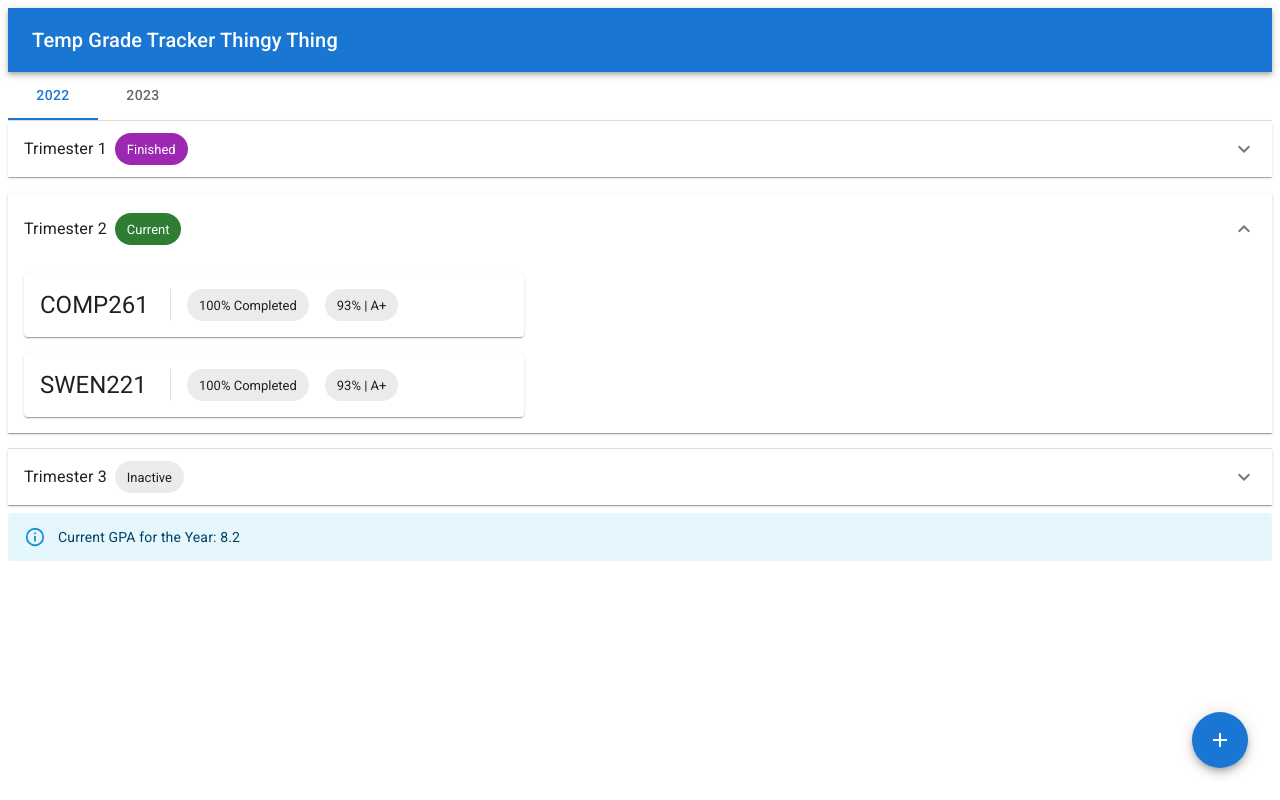
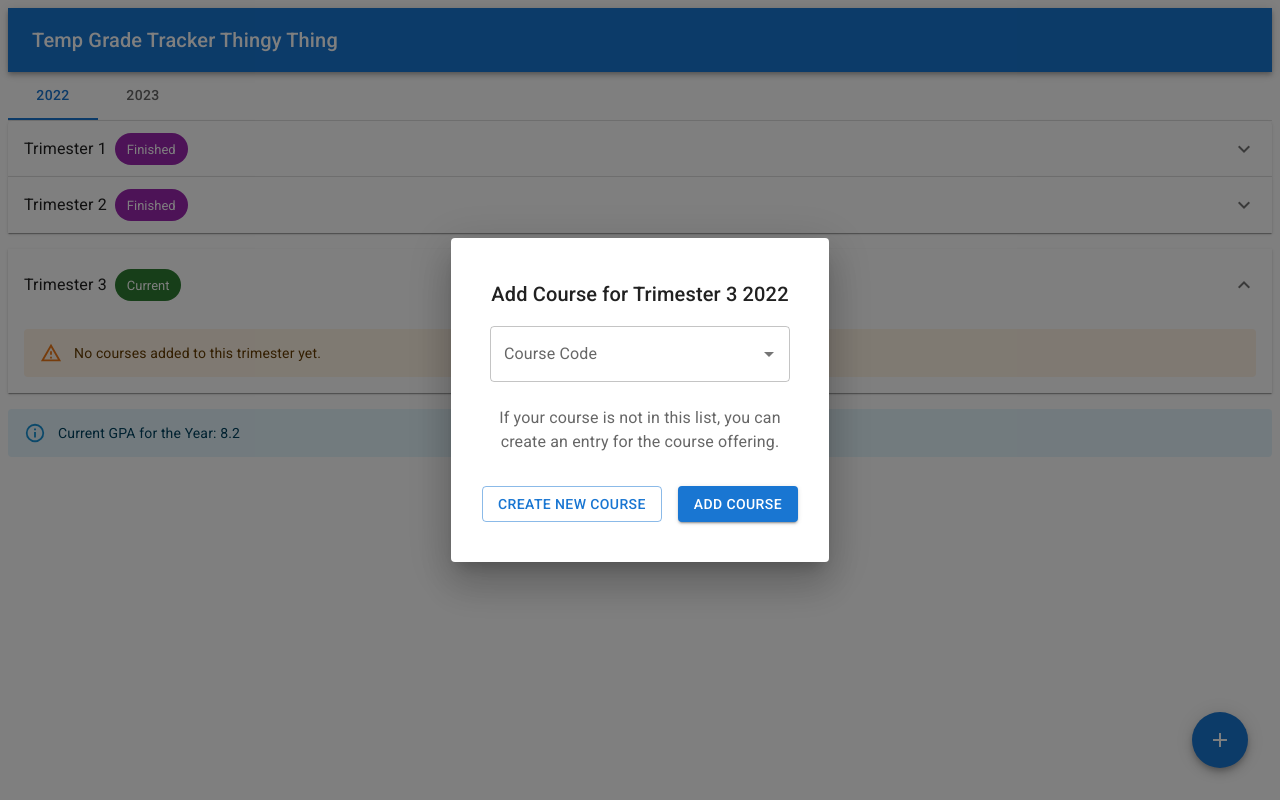
Before and after one commit to Twenty-Three-Fifty-Nine/grade-tracker, a React (Create React App) app in the folder client/: page / in a window 1280 px wide. Both pictures are taken after a click on the button "add". Built offline with nearby package versions, Linux system fonts and the light colour scheme.

Commit message:
Implemented menu for adding a course

```diff
--- /dev/null
+++ b/client/src/AddCourseDialog.jsx
@@ -0,0 +1,38 @@
+import React from 'react';
+import { Autocomplete, Button, Dialog, DialogContentText, DialogTitle, Stack, TextField } from '@mui/material';
+
+const AddCourseDialog = (props) => {
+    const { onClose, open, activeTri } = props;
+
+    const [courseCode, setCourseCode] = React.useState(null);
+
+    const handleClose = () => {
+        onClose(false, null);
+    };
+
+    const handleAddCourse = () => {
+        onClose(false, courseCode);
+    }
+
+    const handleNewCourse = () => {
+        onClose(true, null);
+    }
+
+    return (
+      <Dialog onClose={handleClose} open={open} >
+        <DialogTitle sx={{ textAlign:"center", padding: 5, paddingBottom: 2 }}>Add Course for Trimester {activeTri.tri} {activeTri.year}</DialogTitle>
+        <Autocomplete options={["COMP261", "EEEN202", "NWEN241", "SWEN221"]} sx={{ width: 300, margin: "auto", paddingBottom: 2 }}
+         renderInput={(params) => <TextField {...params} label="Course Code" />}
+         value={courseCode} onChange={(event, newValue) => { setCourseCode(newValue); }} />
+        <DialogContentText sx={{ margin:"auto", maxWidth: 300, textAlign:"center", paddingTop: 1, paddingBottom: 3}}>
+            If your course is not in this list, you can create an entry for the course offering.
+        </DialogContentText>
+        <Stack spacing={2} direction="row" sx={{ margin:"auto", paddingTop: 1, paddingBottom: 5 }}>
+            <Button onClick={handleNewCourse} variant="outlined">Create New Course</Button>
+            <Button onClick={handleAddCourse} variant="contained">Add Course</Button>
+        </Stack>
+      </Dialog>
+    );
+}
+
+export default AddCourseDialog;
--- a/client/src/CourseOverview.jsx
+++ b/client/src/CourseOverview.jsx
@@ -2,7 +2,6 @@ import React from 'react';
 import { Card, CardActionArea, CardContent, Chip, Divider, Typography } from '@mui/material';
 
 const CourseOverview = ({courseInfo}) => {
-    console.log(courseInfo);
     return (
         <Card sx={{maxWidth: 500}}>
             <CardActionArea>
@@ -11,7 +10,7 @@ const CourseOverview = ({courseInfo}) => {
                         {courseInfo.code}
                     </Typography>
                     <Divider orientation="vertical" flexItem />
-                    <Chip label="100% Completed" sx={{marginRight: 2, marginLeft: 2}} />
+                    <Chip label={courseInfo.getCourseCompletion() * 100 + "% Completed"} sx={{marginRight: 2, marginLeft: 2}} />
                     <Chip label="93% | A+" sx={{marginRight: 2}} />
                 </CardContent>
             </CardActionArea>
--- a/client/src/GradesOverview.jsx
+++ b/client/src/GradesOverview.jsx
@@ -1,6 +1,7 @@
 import React from 'react';
 import { Alert, Box, Fab, Icon, Tab, Tabs } from '@mui/material';
 import YearOverview from './YearOverview';
+import AddCourseDialog from './AddCourseDialog';
 
 class Course {
     constructor(code, names, weights, deadlines, grades) {
@@ -10,22 +11,41 @@ class Course {
         this.deadlines = deadlines;
         this.grades = grades;
     }
+
+    getCourseCompletion() {
+        let finished = 0;
+        this.grades.forEach(grade => {
+            if(grade) finished++;
+        });
+        return finished / this.grades.length;
+    }
 }
 
 const GradesOverview = () => {
     const baseYear = 2022;
-    const activeTri = {year: 2022, tri: 2};
+    const activeTri = {year: 2022, tri: 3};
 
-    const [value, setValue] = React.useState(0);
+    const [selectedYear, setYear] = React.useState(0);
+    const [addCourseOpen, setAddCourseOpen] = React.useState(false);
 
-    const handleChange = (event, newValue) => {
-      setValue(newValue);
+    const handleChangedYear = (event, newValue) => {
+        setYear(newValue);
+    };
+
+    const handleOpenAddCourse = () => {
+        setAddCourseOpen(true);
+    };
+
+    const handleCloseAddCourse = (newCourse, courseCode) => {
+        setAddCourseOpen(false);
+        if(newCourse) console.log("Creating New Course");
+        else if(courseCode) console.log(courseCode);
     };
 
     const getSessionData = () => {
         return {
             userData: {email: "az.asfari@gmail.com", displayName: "Abdulrahman Asfari"},
-            timeInfo: {activeTri, selectedYear: baseYear + value},
+            timeInfo: {activeTri, selectedYear: baseYear + selectedYear},
             courses: [
                 [EEEN202, NWEN241],
                 [COMP261, SWEN221],
@@ -35,29 +55,30 @@ const GradesOverview = () => {
     }
 
     //TEMP THINGS!!!!
-    const EEEN202 = new Course("EEEN202", ["A1", "A2", "T1", "A3"], [20.00, 25.00, 50.00, 5.00], [90.00, 87.00, 85.00, 98.00], [new Date('December 17, 1995 03:24:00'), new Date('December 17, 1995 03:24:00'), new Date('December 17, 1995 03:24:00'), new Date('December 17, 1995 03:24:00')]);
-    const NWEN241 = new Course("NWEN241", ["A1", "A2", "T1", "A3"], [20.00, 25.00, 50.00, 5.00], [90.00, 87.00, 85.00, 98.00], [new Date('December 17, 1995 03:24:00'), new Date('December 17, 1995 03:24:00'), new Date('December 17, 1995 03:24:00'), new Date('December 17, 1995 03:24:00')]);
-    const COMP261 = new Course("COMP261", ["A1", "A2", "T1", "A3"], [20.00, 25.00, 50.00, 5.00], [90.00, 87.00, 85.00, 98.00], [new Date('December 17, 1995 03:24:00'), new Date('December 17, 1995 03:24:00'), new Date('December 17, 1995 03:24:00'), new Date('December 17, 1995 03:24:00')]);
-    const SWEN221 = new Course("SWEN221", ["A1", "A2", "T1", "A3"], [20.00, 25.00, 50.00, 5.00], [90.00, 87.00, 85.00, 98.00], [new Date('December 17, 1995 03:24:00'), new Date('December 17, 1995 03:24:00'), new Date('December 17, 1995 03:24:00'), new Date('December 17, 1995 03:24:00')]);
+    const EEEN202 = new Course("EEEN202", ["A1", "A2", "T1", "A3"], [20.00, 25.00, 50.00, 5.00], [new Date('December 17, 1995 03:24:00'), new Date('December 17, 1995 03:24:00'), new Date('December 17, 1995 03:24:00'), new Date('December 17, 1995 03:24:00')], [90.00, 87.00, 85.00, 98.00]);
+    const NWEN241 = new Course("NWEN241", ["A1", "A2", "T1", "A3"], [20.00, 25.00, 50.00, 5.00], [new Date('December 17, 1995 03:24:00'), new Date('December 17, 1995 03:24:00'), new Date('December 17, 1995 03:24:00'), new Date('December 17, 1995 03:24:00')], [90.00, 87.00, null, 98.00]);
+    const COMP261 = new Course("COMP261", ["A1", "A2", "T1", "A3"], [20.00, 25.00, 50.00, 5.00], [new Date('December 17, 1995 03:24:00'), new Date('December 17, 1995 03:24:00'), new Date('December 17, 1995 03:24:00'), new Date('December 17, 1995 03:24:00')], [90.00, 87.00, 85.00, 98.00]);
+    const SWEN221 = new Course("SWEN221", ["A1", "A2", "T1", "A3"], [20.00, 25.00, 50.00, 5.00], [new Date('December 17, 1995 03:24:00'), new Date('December 17, 1995 03:24:00'), new Date('December 17, 1995 03:24:00'), new Date('December 17, 1995 03:24:00')], [null, null, 85.00, 98.00]);
 
     return (
         <>
         <Box sx={{ borderBottom: 1, borderColor: 'divider' }}>
-            <Tabs value={value} onChange={handleChange}>
+            <Tabs value={selectedYear} onChange={handleChangedYear}>
                 <Tab label="2022" />
                 <Tab label="2023" />
             </Tabs>
         </Box>
         <Box>
-            { baseYear + value <= new Date().getFullYear() ?
+            { baseYear + selectedYear <= new Date().getFullYear() ?
                 <SessionContext.Provider value={getSessionData()}>
                     <YearOverview />
                 </SessionContext.Provider> :
                 <Alert severity="warning" sx={{marginTop: 1}}> Academic year is not currently active. </Alert>
             }
-            <Fab color="primary" disabled={baseYear + value > new Date().getFullYear()} sx={{position: 'absolute', bottom: 32, right: 32}}>
+            <Fab color="primary" onClick={handleOpenAddCourse} disabled={baseYear + selectedYear > new Date().getFullYear()} sx={{position: 'absolute', bottom: 32, right: 32}}>
                 <Icon>add</Icon>
             </Fab>
+            <AddCourseDialog selectedValue={""} open={addCourseOpen} onClose={handleCloseAddCourse} activeTri={activeTri} />
         </Box>
         </>
     )
```
